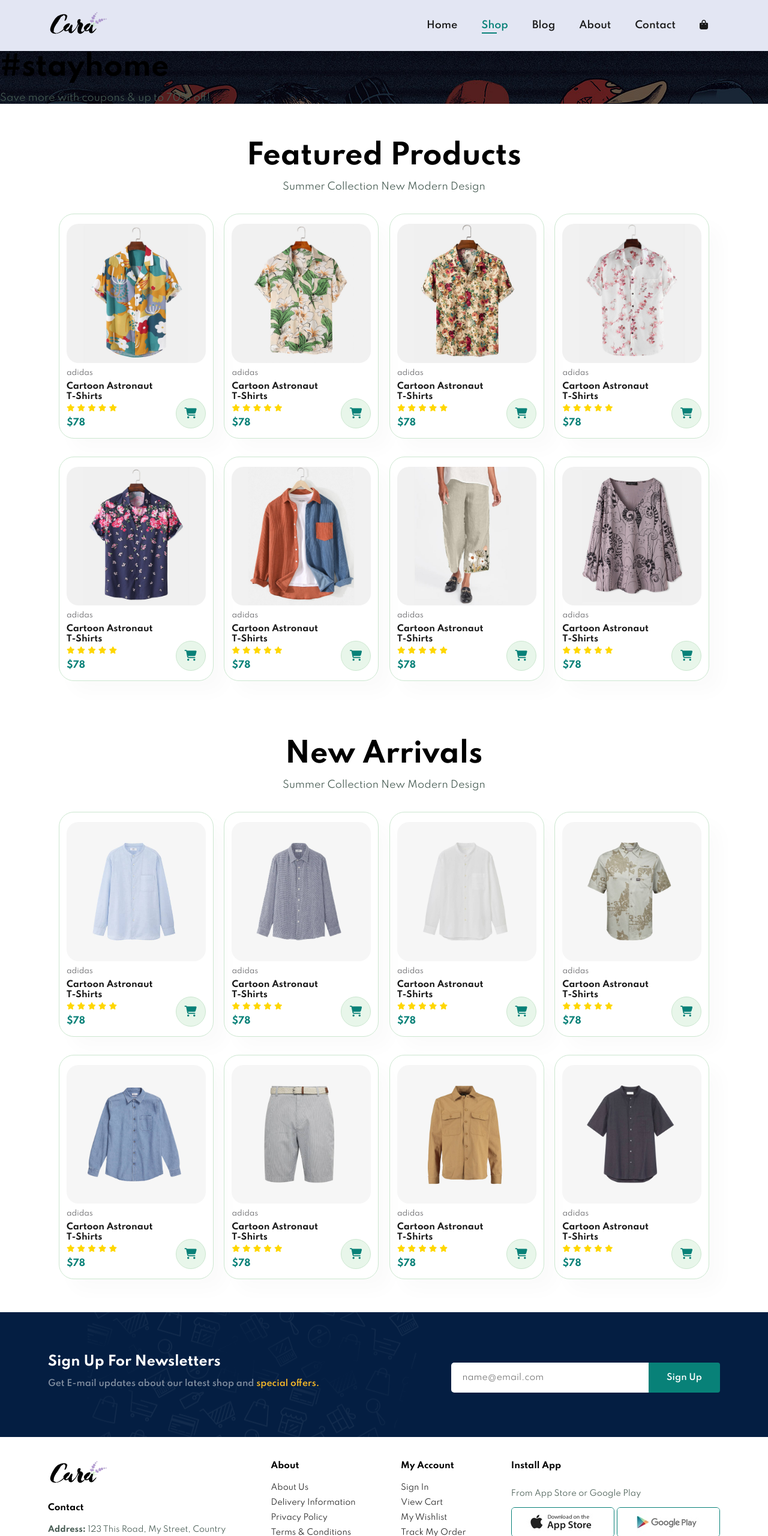
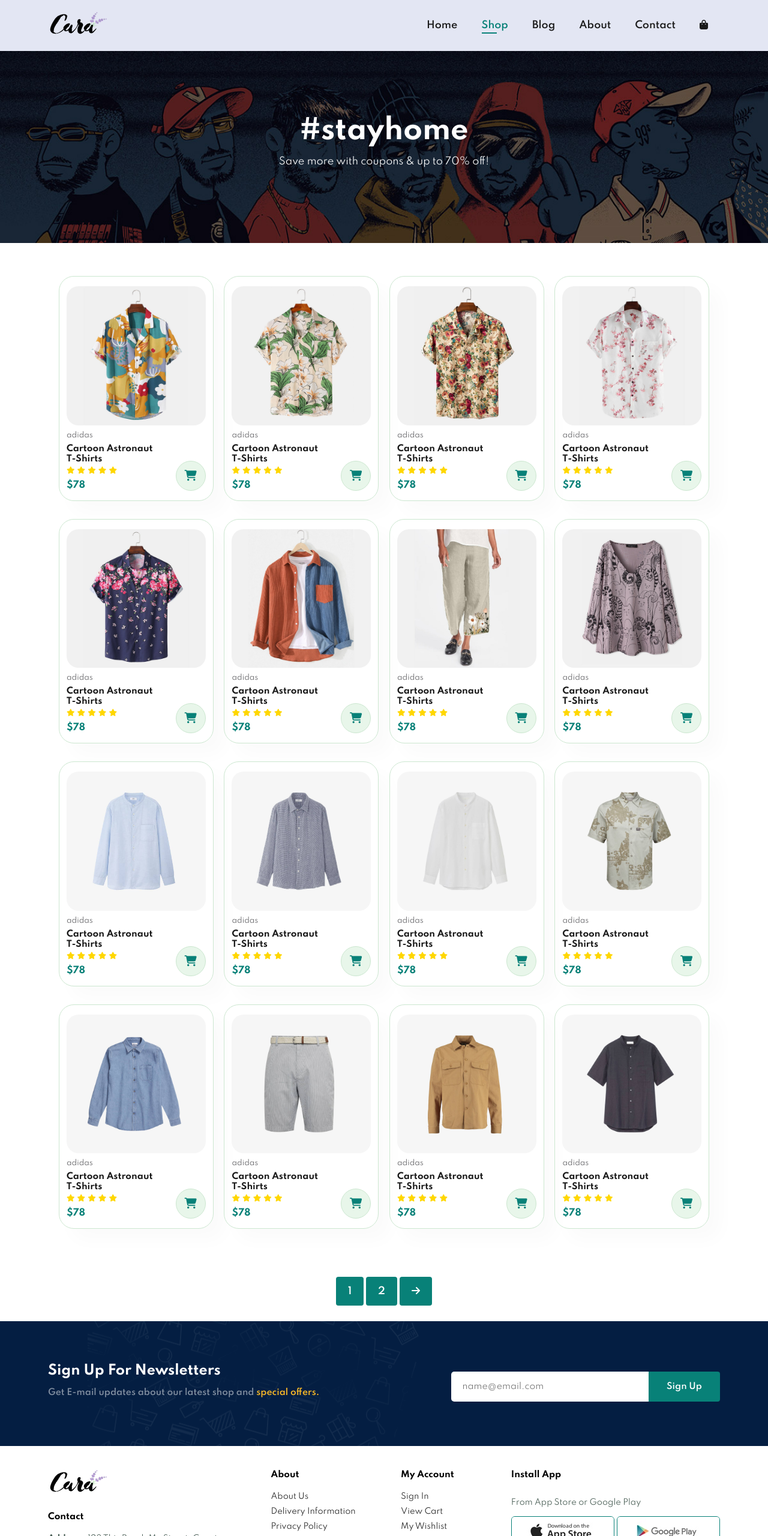
Before and after one commit to mrjiahoe/html-responsive-ecommerce-tutorial, a plain HTML site: page shop.html in a window 1280 px wide. Shown: the top 2560 px of the page at 60% size. Drawn offline with Linux system fonts and the light colour scheme; files whose address does not match are found by name.

Commit message:
add shop all page

```diff
--- a/shop.html
+++ b/shop.html
@@ -41,8 +41,6 @@
 		</section>
 
 		<section id="featuredProducts" class="section-p1">
-			<h2>Featured Products</h2>
-			<p>Summer Collection New Modern Design</p>
 			<div class="featuredContainer">
 				<div class="productCard">
 					<img src="img/products/f1.jpg" alt=" product" />
@@ -220,13 +218,6 @@
 						</div>
 					</div>
 				</div>
-			</div>
-		</section>
-
-		<section id="newProducts" class="section-p1">
-			<h2>New Arrivals</h2>
-			<p>Summer Collection New Modern Design</p>
-			<div class="featuredContainer">
 				<div class="productCard">
 					<img src="img/products/n1.jpg" alt=" product" />
 					<div class="desc">
@@ -406,6 +397,12 @@
 			</div>
 		</section>
 
+		<section id="pagination" class="section-p1">
+			<a href="#">1</a>
+			<a href="#">2</a>
+			<a href="#"><i class="fa-solid fa-arrow-right"></i></a>
+		</section>
+
 		<section id="newsletter">
 			<div class="newsletterContainer">
 				<div class="newsletterText">
--- a/styles/shopStyle.css
+++ b/styles/shopStyle.css
@@ -3,5 +3,39 @@
 ================================================================================================*/
 #shop-header {
 	background-image: url("../img/banner/b1.jpg");
-	background-size: auto;
+	background-size: cover;
+	background-repeat: no-repeat;
+	width: 100%;
+	height: 40vh;
+	max-height: 400px;
+	display: flex;
+	justify-content: center;
+	text-align: center;
+	flex-direction: column;
 }
+
+#shop-header h2,
+#shop-header p {
+	color: #fff;
+}
+
+/*===============================================================================================
+                                Shop page product pagination
+================================================================================================*/
+#pagination {
+	text-align: center;
+}
+
+#pagination a {
+	text-decoration: none;
+	background-color: #088178;
+	padding: 15px 20px;
+	border-radius: 4px;
+	color: #fff;
+	font-weight: 600;
+}
+
+#pagination a i {
+	font-size: 16px;
+	font-weight: 600;
+}
```
